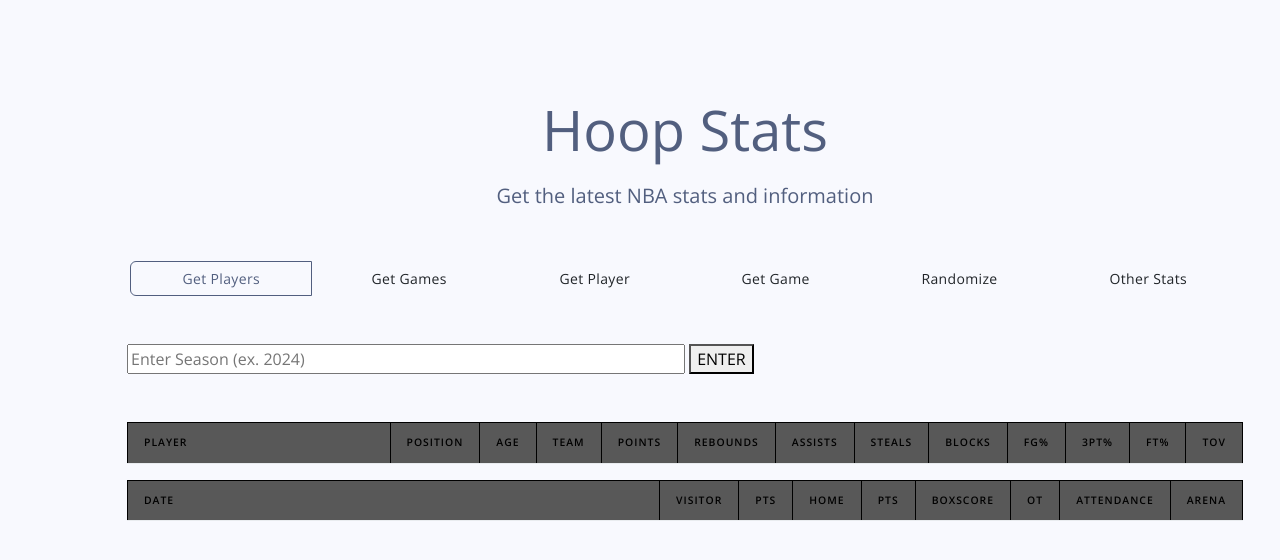
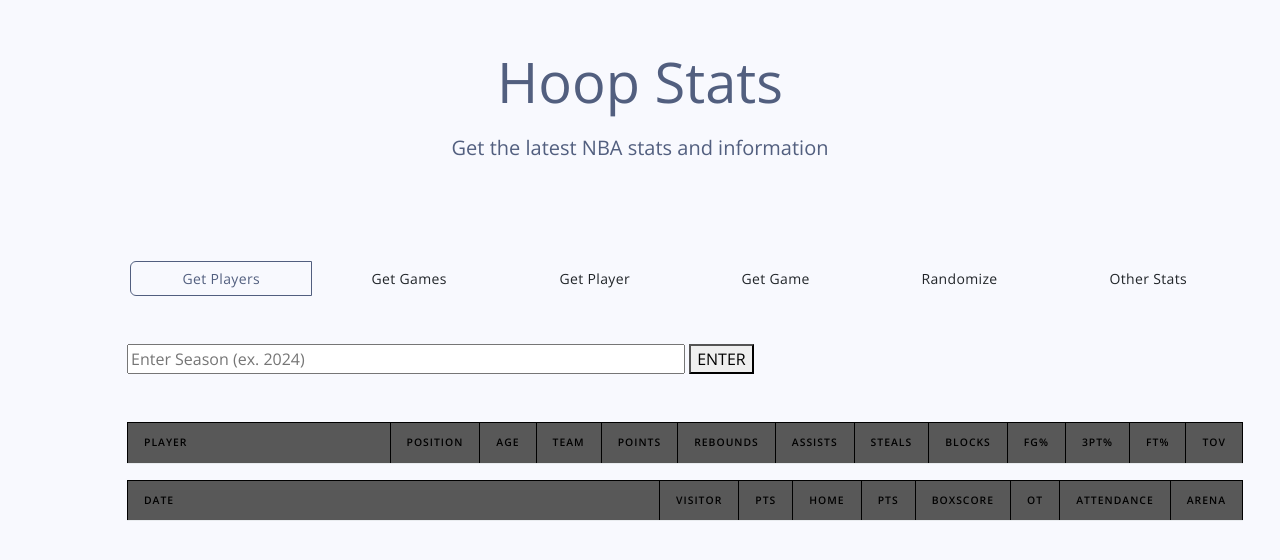
Before and after one commit to Abhi-she-k/Hoop-Stats, a website: page public/index.html in a window 1280 px wide. Drawn offline with nearby package versions, Linux system fonts and the light colour scheme; no server answers.

Commit message:
added changes to html

```diff
--- a/public/index.html
+++ b/public/index.html
@@ -9,6 +9,11 @@
     <link href="styles.css" rel="stylesheet">
 
 </head>
+
+<header class=" jumbotron text-center align-items-center" id="header">
+    <h1 class="container display-4 mt-5 align-items-center">Hoop Stats</h1>
+    <p class="lead mt-3">Get the latest NBA stats and information</p>
+</header>
 <body>
 
 
@@ -16,9 +21,7 @@
       <div>
         <div class="head">
           <header class=" jumbotron text-center align-items-center" id="header">
-            <h1 class="container display-4 mt-5 align-items-center">Hoop Stats</h1>
-            <p class="lead mt-3">Get the latest NBA stats and information</p>
-          </header>
+
           <div class="container btn-group mt-5 d-flex flex-wrap justify-content-center" id="options">
             <input type="radio" class="btn-check" name="options" id="option1" autocomplete="off" checked />
             <label class="btn btn-default" for="option1">Get Players</label>
--- a/public/scripts.js
+++ b/public/scripts.js
@@ -243,6 +243,7 @@
     }
 }
 
+
 document.addEventListener('DOMContentLoaded', function () {
     getInitData(2024);
     // var table1 = document.getElementById('players');
```
